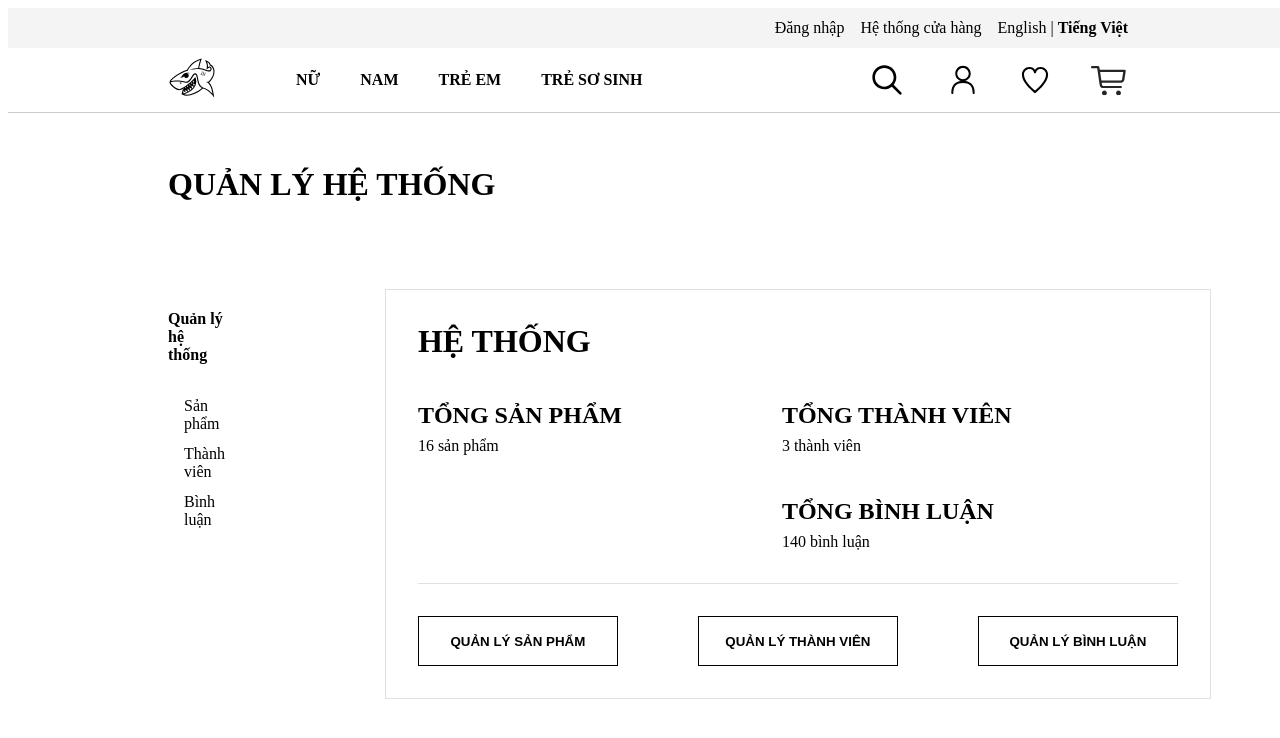
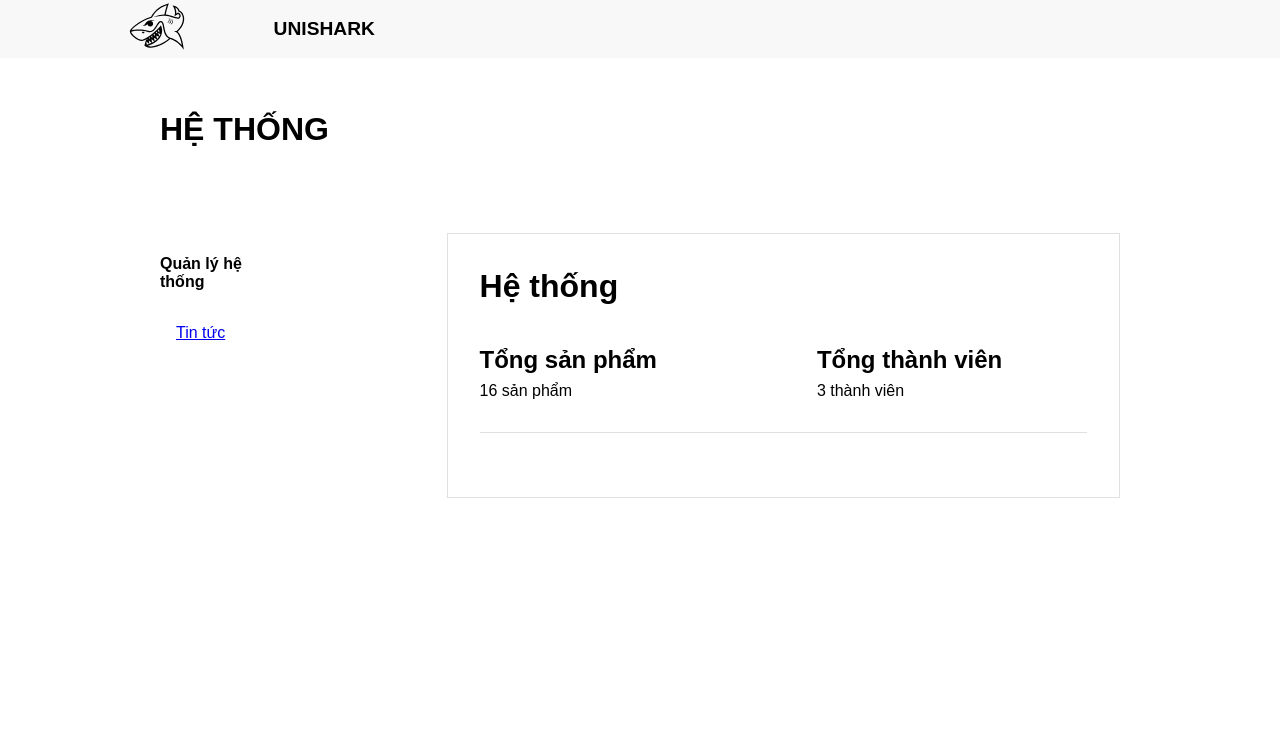
Before and after one commit to thaitanhaha/HCMUT-web-programming, a PHP site: page /management/system.php in a window 1280 px wide. Shown: the top 738 px of the page. Run offline with PHP 8.4, Linux system fonts and the light colour scheme; data comes from the database, SQL or seed files in the repository.

Commit message:
fix UI admin

```diff
--- a/src/management/news.php
+++ b/src/management/news.php
@@ -1,7 +1,7 @@
 <!DOCTYPE html>
 <html lang="en">
 <header>
-    <?php include "../utils/header.php" ?>
+    <?php include "../utils/admin_header.php" ?>
 </header>
 <head>
     <meta charset="UTF-8">
--- a/src/management/system.php
+++ b/src/management/system.php
@@ -2,62 +2,17 @@
 
 <html lang="en">
   <header>
-    <div
-      style="
-        display: flex;
-        align-items: center;
-        justify-content: end;
-        padding: 0px 10em 0px 10em;
-        gap: 16px;
-        height: 2.5em;
-        cursor: pointer;
-        background-color: #f4f4f4;
-      "
-    >
-      <span> Đăng nhập </span>
-      <span> Hệ thống cửa hàng </span>
-      <span> English | <strong>Tiếng Việt</strong> </span>
-    </div>
+      <?php include "../utils/admin_header.php" ?>
+  </header>
 
-    <div
-      style="
-        display: flex;
-        align-items: center;
-        height: 4em;
-        justify-content: space-between;
-        background-color: white;
-        border-bottom: #cccccc 1px solid;
-        padding-left: 10em;
-        padding-right: 10em;
-      "
-    >
-      <div style="display: flex; gap: 2.5em; align-items: center">
-        <a href="/homepage/">
-          <img
-            src="../assets/shark.svg"
-            style="width: 3em; height: 3em; margin-right: 40px"
-          />
-        </a>
-
-        <strong>NỮ</strong>
-        <strong>NAM</strong>
-        <strong>TRẺ EM</strong>
-        <strong>TRẺ SƠ SINH</strong>
-      </div>
-
-      <div style="display: flex; gap: 2.5em; align-items: center">
-        <img src="../assets/magnifyingglass.svg" style="height: 2.5em" />
-        <img src="../assets/person.svg" style="height: 2em" />
-        <img src="../assets/heart.svg" style="height: 2em" />
-        <img src="../assets/cart.svg" style="height: 2em" />
-      </div>
-    </div>
-  </header>
   <style>
     body {
       height: 100%;
       width: 100%;
       overflow-x: hidden;
+      padding: 0;
+      margin: 0;
+      font-family: Arial, sans-serif;
     }
   </style>
 
@@ -86,16 +41,14 @@
     <div
       style="display: flex; flex-direction: column; padding: 2em 10em 0px 10em"
     >
-      <h1>QUẢN LÝ HỆ THỐNG</h1>
+      <h1>HỆ THỐNG</h1>
 
       <div style="display: flex; gap: 10em; margin-top: 4em">
-        <div
-          style="display: flex; flex-direction: column; width: 200px; gap: 12px"
-        >
+        <div style="display: flex; flex-direction: column; width: 200px; gap: 12px">
           <h4>Quản lý hệ thống</h4>
-          <span style="margin-left: 1em">Sản phẩm</span>
-          <span style="margin-left: 1em">Thành viên</span>
-          <span style="margin-left: 1em">Bình luận</span>
+          <a href="/management/news.php" style="margin-left: 1em">Tin tức</a>
+          <!-- <span style="margin-left: 1em">Thành viên</span>
+          <span style="margin-left: 1em">Bình luận</span> -->
         </div>
 
         <div
@@ -107,11 +60,11 @@
             padding: 12px 32px 32px 32px;
           "
         >
-          <h1>HỆ THỐNG</h1>
+          <h1>Hệ thống</h1>
 
           <div style="display: flex; gap: 10em">
             <div style="display: flex; flex-direction: column">
-              <h2>TỔNG SẢN PHẨM</h2>
+              <h2>Tổng sản phẩm</h2>
               <?php
                   echo "<span style='margin-top: -12px'>". $resultProduct->num_rows . " sản phẩm</span>"
               ?>
@@ -119,15 +72,10 @@
 
             <div style="display: flex; flex-direction: column; gap: 24px">
               <div style="display: flex; flex-direction: column">
-                <h2>TỔNG THÀNH VIÊN</h2>
+                <h2>Tổng thành viên</h2>
                 <?php
                   echo "<span style='margin-top: -12px'>". $resultUser->num_rows . " thành viên</span>"
                   ?>
-              </div>
-
-              <div style="display: flex; flex-direction: column">
-                <h2>TỔNG BÌNH LUẬN</h2>
-                <span style="margin-top: -12px">140 bình luận</span>
               </div>
             </div>
           </div>
@@ -142,7 +90,7 @@
             "
           ></div>
 
-          <div style="display: flex; align-items: center; gap: 5em">
+          <!-- <div style="display: flex; align-items: center; gap: 5em">
             <button
               style="
                 border: 1px black solid;
@@ -179,7 +127,7 @@
             >
               QUẢN LÝ BÌNH LUẬN
             </button>
-          </div>
+          </div> -->
         </div>
       </div>
     </div>
--- /dev/null
+++ b/src/utils/admin_header.php
@@ -0,0 +1,34 @@
+<div class='nav_style'>
+    <div style="display: flex; gap: 2.5em; align-items: center;">
+    <a href="/management/system.php">
+        <img src="/assets/shark.svg" style="width: 3em; height: 3em; margin-right: 40px"/>
+    </a>
+    <strong> UNISHARK</strong>
+</div>
+    <div style="display: flex; gap: 2.5em; align-items: center">
+
+    </div>
+</div>
+
+
+<style>
+    .header_style {
+        display: flex;
+        justify-content: space-between;
+        align-items: center;
+        padding: 0 10%;
+        background-color: #f8f8f8;
+        height: 3em;
+        font-size: 1.2em;
+    }
+
+    .nav_style {
+        display: flex;
+        justify-content: space-between;
+        align-items: center;
+        padding: 0 10%;
+        background-color: #f8f8f8;
+        height: 3em;
+        font-size: 1.2em;
+    }
+</style>
```
Also changed, not shown: src/admin/signin.php (+5 -35 lines).
